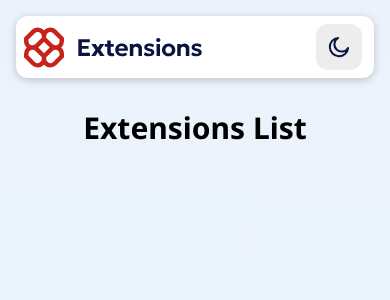
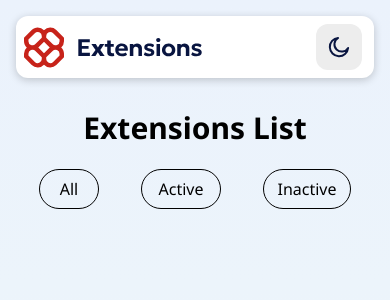
Before and after one commit to prophesierc/browser-extensions-manager-ui-main, a Vue app: page / in a window 390 px wide. Shown: the top 300 px of the page. Built offline with nearby package versions, Linux system fonts and the light colour scheme.

Commit message:
update 7 files Completed initial mobile design of FilterButtons Component

```diff
--- a/package.json
+++ b/package.json
@@ -5,6 +5,7 @@
   "type": "module",
   "scripts": {
     "dev": "vite",
+    "host": "vite --port 4000",
     "build": "run-p type-check \"build-only {@}\" --",
     "preview": "vite preview",
     "build-only": "vite build",
--- /dev/null
+++ b/src/Components/FilterButtons.vue
@@ -0,0 +1,10 @@
+<template>
+  <span class="h-[25%] w-[50%] min-w-[80%] max-w-[85%]
+               flex flex-row justify-between items-center place-self-center
+               *:border *:border-xl *:rounded-3xl *:h-10
+               font-family-NS text-paragraph">
+    <button class="w-15">All</button>
+    <button class="w-20">Active</button>
+    <button class="w-22">Inactive</button>
+  </span>
+</template>
--- a/src/views/HomeView.vue
+++ b/src/views/HomeView.vue
@@ -2,12 +2,15 @@
   <div class="h-screen w-screen flex flex-col text-center bg-gradient-to-b from-[#EBF2FC] to-[#EEF8F9]">
     <!-- bg-gradient-to-b from-[#040918] to-[#091540] for darkmode -->
     <!-- bg-gradient-to-b from-[#EBF2FC] to-[#EEF8F9] for lightmode -->
-    <div class="m-4">
+    <div class="*:m-4">
       <!-- inner container -->
       <ExtensionsBar/>
-      <h1 class="pt-8 font-family-NS font-dark text-3xl">
+
+      <h1 class="pt-4 font-family-NS font-dark text-3xl">
         Extensions List
       </h1>
+
+      <FilterButtons/>
     </div>
 
   </div>
@@ -15,4 +18,5 @@
 
 <script setup lang="ts">
   import ExtensionsBar from '@/Components/ExtensionsBar.vue'
+  import FilterButtons from '@/Components/FilterButtons.vue'
 </script>
```
